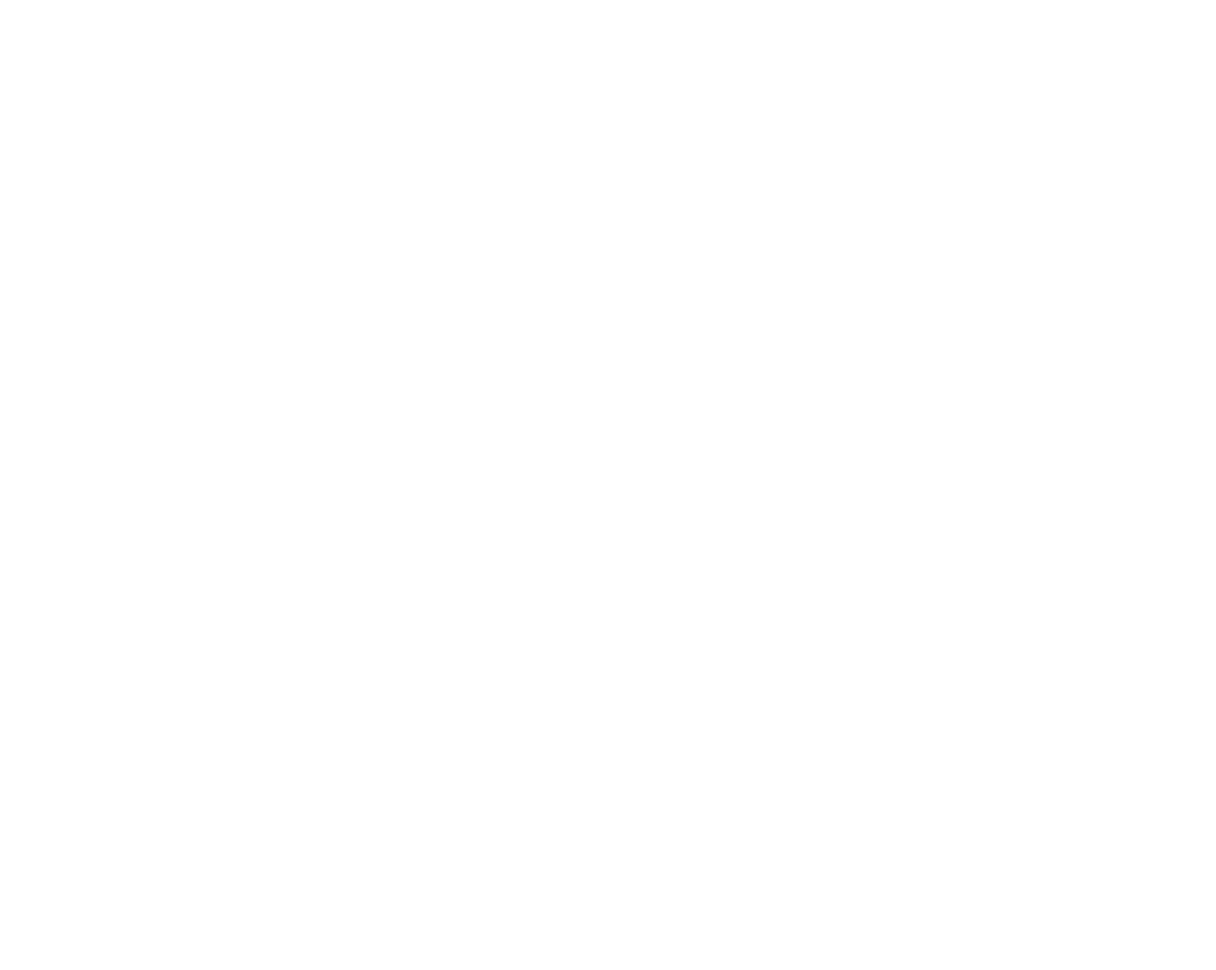
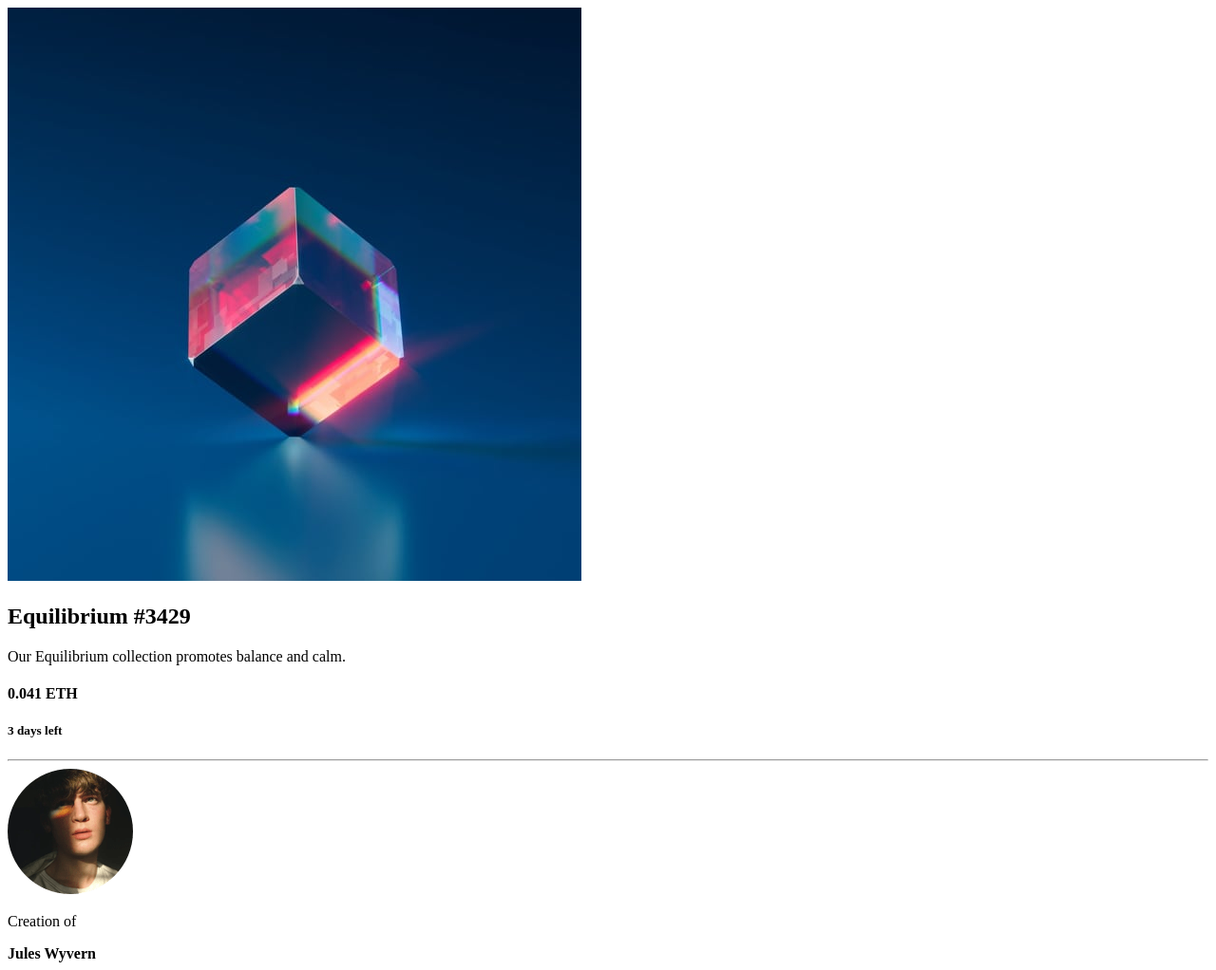
Before and after one commit to hammzyy/NFT_preview_card, a plain HTML site: page index.html in a window 1280 px wide. Shown: the whole page at 95% size. Before the commit the page ends 800 px from the top, so only its background shows below. Drawn offline with Linux system fonts and the light colour scheme.

Commit message:
updated index.html

```diff
--- a/index.html
+++ b/index.html
@@ -9,6 +9,18 @@
     <link href="https://fonts.googleapis.com/css2?family=Outfit:wght@300;400;600&display=swap" rel="stylesheet">
 </head>
 <body>
-
+    <div class="card">
+        <img src="assets/image-equilibrium.jpg" alt="equi">
+        <h2>Equilibrium #3429</h2>
+        <p>Our Equilibrium collection promotes balance and calm.</p>
+        <h4> 0.041 ETH</h4>
+        <h5>3 days left</h5>
+        <hr>
+        <div class="end">
+            <img src="assets/image-avatar.png" alt="avi">
+            <p>Creation of</p>
+            <b>Jules Wyvern</b>
+        </div>
+    </div>
 </body>
 </html>
```
